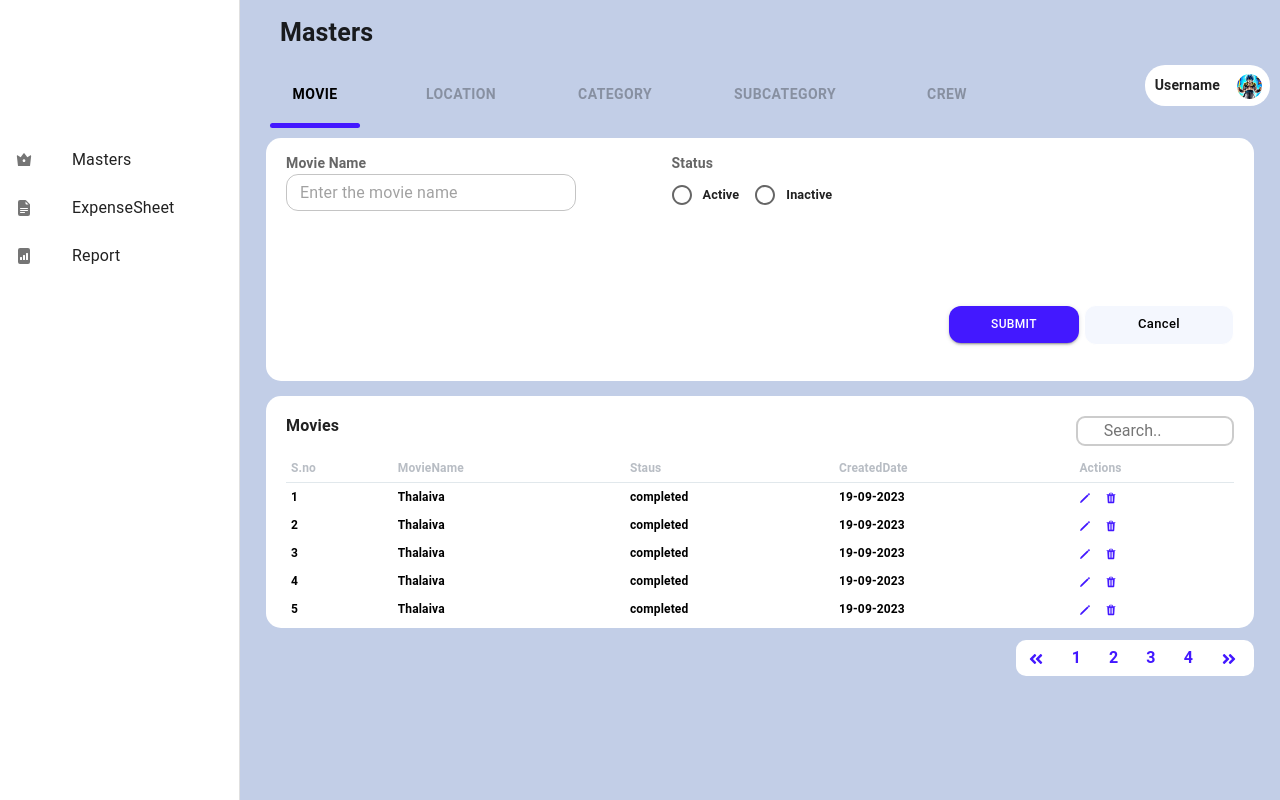
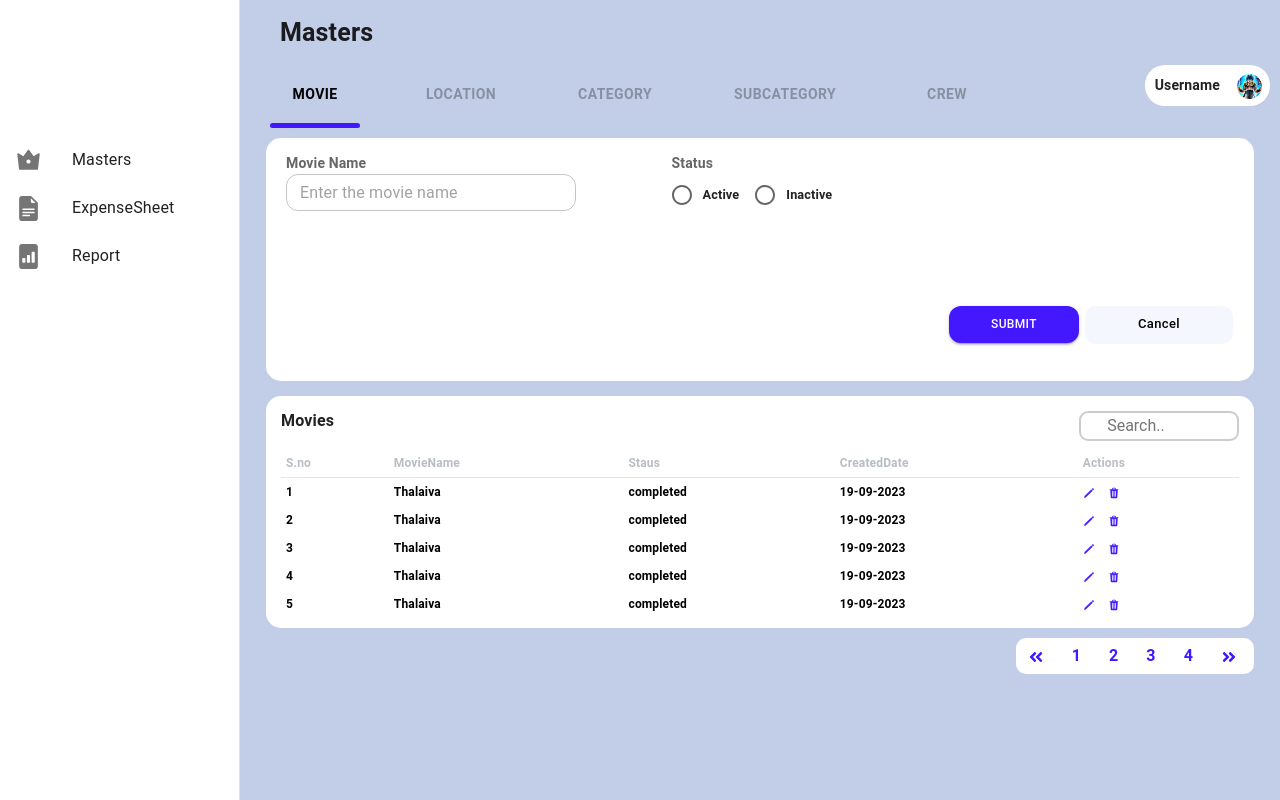
Before and after one commit to pravinkumar270601/ExpenseTrackingProject, a React (Create React App) app: page / in a window 1280 px wide. Built offline with nearby package versions, Linux system fonts and the light colour scheme.

Commit message:
27-04-24

```diff
--- a/src/Components/CustomTable/CusTable.js
+++ b/src/Components/CustomTable/CusTable.js
@@ -60,7 +60,7 @@ const CusTable = () => {
       <Grid
         item
         xs={12}
-        style={{ backgroundColor: "white", height: "232px", width: "100%",padding:"20px", borderRadius: "15px" }}
+        style={{ backgroundColor: "white", height: "232px", width: "100%",padding:"15px", borderRadius: "15px" }}
       >
         <Grid container className="table_search_grid">
           <Grid item xs={4}>
@@ -131,7 +131,7 @@ const CusTable = () => {
         </Grid>
       </Grid>
       <Grid item xs={12}>
-        <Box  style={{marginTop:"12px" }}>
+        <Box  style={{marginTop:"10px" }}>
           <nav className="nav_pagination">
             <ul className="pagination">
               <li className="page-item">
--- a/src/Components/SideNav/SideNav.css
+++ b/src/Components/SideNav/SideNav.css
@@ -8,8 +8,11 @@
     background-color: red !important;
   } */
 
-  .myactive{
-    border-right: 4.9px solid red  !important;
+
+
+.nav-icons{
+    font-size: 30px !important;
+
   }
 
   /* .sidenav-div span.css-10hburv-MuiTypography-root{
--- a/src/Components/SideNav/SideNav.js
+++ b/src/Components/SideNav/SideNav.js
@@ -67,8 +67,8 @@ function SideNav(props) {
               borderRadius: "2px ",
             }}
           >
-            <ListItemIcon>
-              <RiVipCrown2Fill />
+            <ListItemIcon sx={{color:navBoeder === "Masters"? "var(--primary-color)": "none"}} >
+              <RiVipCrown2Fill  style={{fontSize:"25px"}} />
             </ListItemIcon>
             <ListItemText primary="Masters" />
           </ListItemButton>
@@ -87,16 +87,16 @@ function SideNav(props) {
               borderRadius: "2px ",
             }}
           >
-            <ListItemIcon>
-              <BsFillFileEarmarkTextFill />
+            <ListItemIcon sx={{color:navBoeder === "ExpenseSheet"? "var(--primary-color)": "none"}} className="nav-icons" >
+              <BsFillFileEarmarkTextFill style={{fontSize:"25px"}} />
             </ListItemIcon>
-            <ListItemText primary="ExpenseSheet" className="nav-menus" />
+            <ListItemText primary="ExpenseSheet"  />
           </ListItemButton>
         </ListItem>
         <ListItem disablePadding>
           <ListItemButton>
             <ListItemIcon>
-              <BsFileBarGraphFill />
+              <BsFileBarGraphFill style={{fontSize:"25px"}} />
             </ListItemIcon>
             <ListItemText primary="Report" />
           </ListItemButton>
--- a/src/Pages/Css/Masters.css
+++ b/src/Pages/Css/Masters.css
@@ -1,7 +1,7 @@
 
 .master-main-page .MuiTabs-indicator.css-1aquho2-MuiTabs-indicator{
     background-color: var(--primary-color);
-    height: 4.9px !important;
+    height: 4.5px !important;
     border-radius: 20px !important;
 }
 .master-main-page button.MuiButtonBase-root.MuiTab-root.MuiTab-textColorPrimary[aria-selected="true"] {
```
Also changed, not shown: src/Components/CustomPhoneNb/CustomPhoneNumber.js (added, +66 -0 lines), 1 other file (tests, documents, lock files or other folders).
